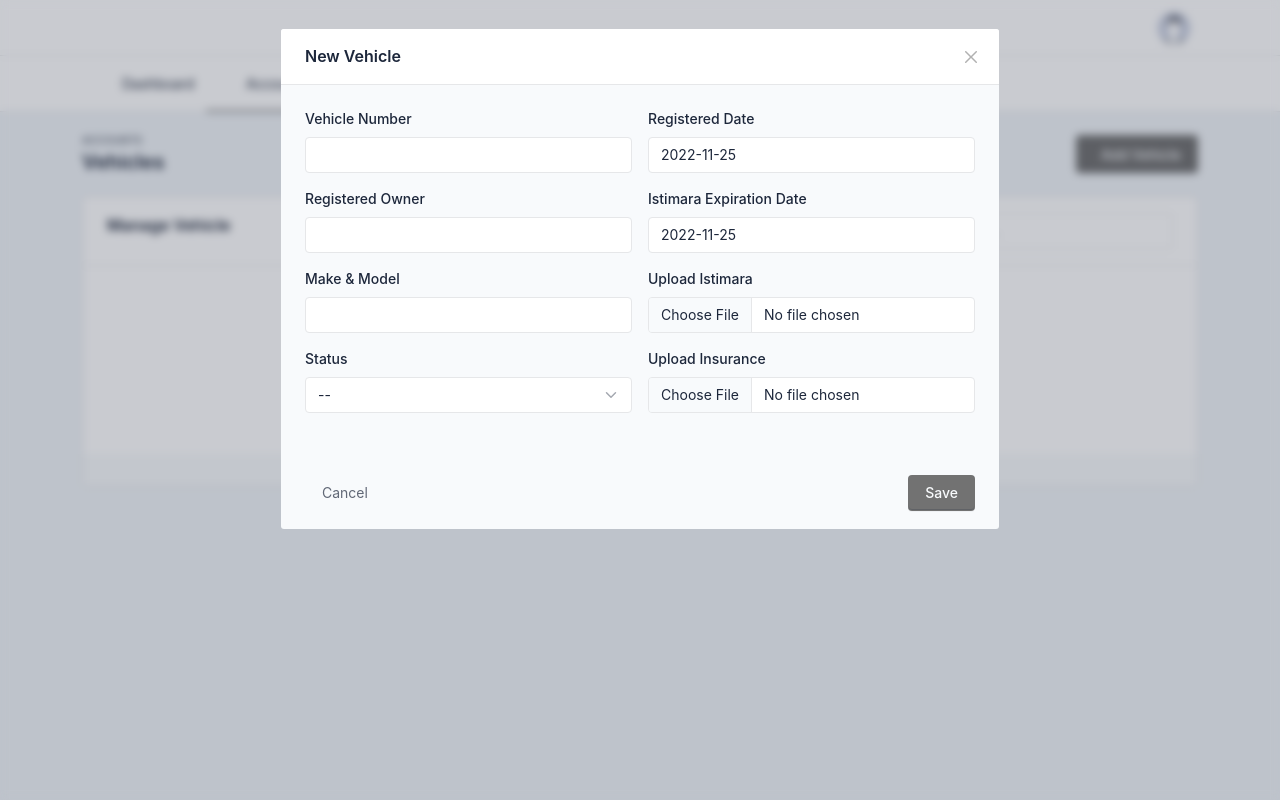
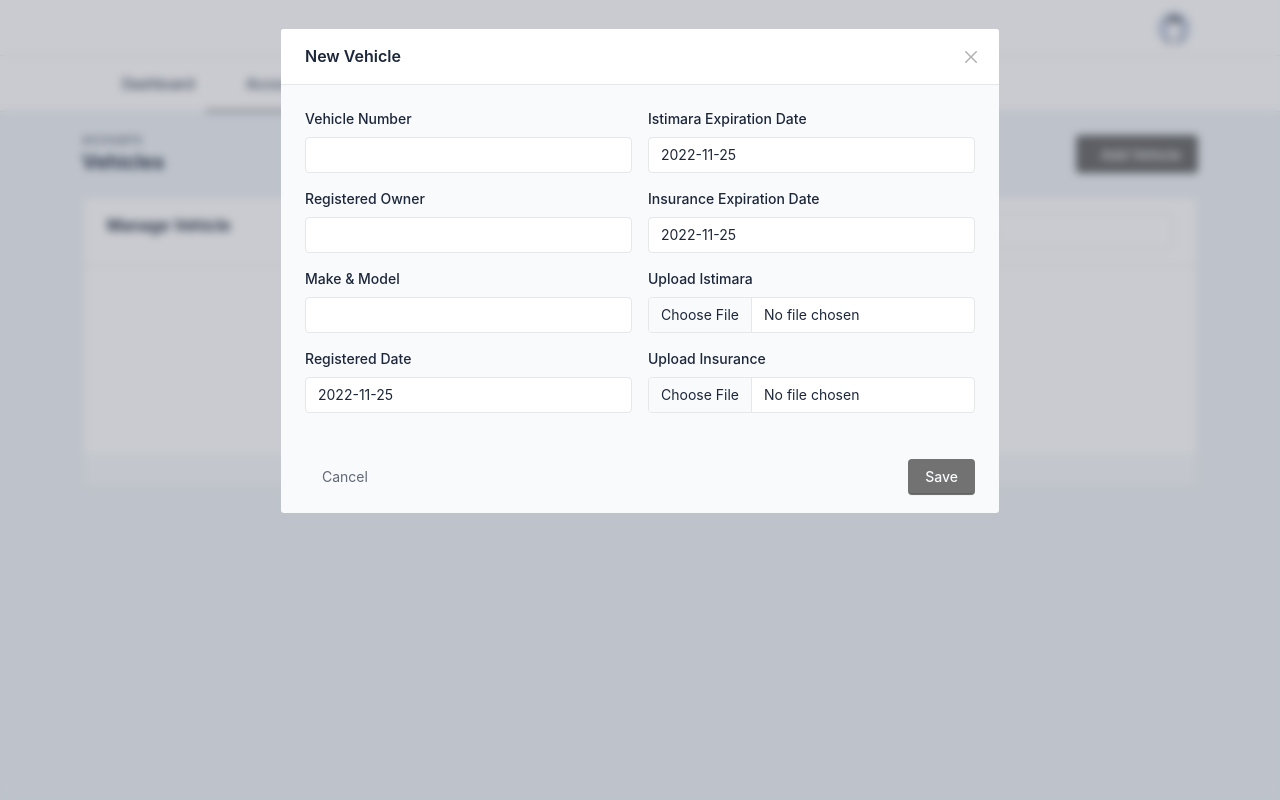
Before and after one commit to bherthchavez/akg-accounting, a Node server app: page /vehicle-list in a window 1280 px wide, after a click on "Add Vehicle". Run offline with Node 20, Linux system fonts and the light colour scheme; the visitor is signed in with stand-in values (Sample User, id 1); data that the repository does not hold is empty; some libraries are stand-ins or nearby versions; some web fonts are replaced.

Commit message:
adding insurance expiry

```diff
--- a/controllers/dashboard.controller.js
+++ b/controllers/dashboard.controller.js
@@ -55,6 +55,7 @@ module.exports = {
 
                       Notif.getINV((err, dataINV) => {
                         Notif.getVehicle((err, dataVehicle) => {
+                        Notif.getVehicleIn((err, dataVehicleIn) => {
                           Notif.getEmployee((err, dataEmployee) => {
 
                             let nav = {
@@ -62,6 +63,7 @@ module.exports = {
                               view: 2,
                               notif: {
                                 exIstimara: dataVehicle,
+                                exInsurance: dataVehicleIn,
                                 expenPending: dataINV,
                                 exQID: dataEmployee
                               }
@@ -76,6 +78,7 @@ module.exports = {
                               invItems: foundInv
                             })
 
+                          })
                           })
                         })
                       })
--- a/controllers/vehicle.controller.js
+++ b/controllers/vehicle.controller.js
@@ -18,10 +18,11 @@ module.exports = {
                 registered_date: req.body.regDate,
                 istimara_exdate: req.body.exDate,
                 istimara_file: req.files['istimaraFile'][0].filename,
+                insurance_exdate: req.body.exDateIn,
                 insurance_file: req.files['insuranceFile'][0].filename,
                 expenses: 0.0,
                 income: 0.0,
-                status: + req.body.status,
+                status: 1,
                 created_by: req.user.name,
             });
             newVehicle.save((err) => {
@@ -52,6 +53,7 @@ module.exports = {
 
                     Notif.getINV((err, dataINV) => {
                         Notif.getVehicle((err, dataVehicle) => {
+                        Notif.getVehicleIn((err, dataVehicleIn) => {
                             Notif.getEmployee((err, dataEmployee) => {
                                 let nav = {
                                     title: "Accounts",
@@ -59,6 +61,7 @@ module.exports = {
                                     view: 2,
                                     notif: {
                                         exIstimara: dataVehicle,
+                                        exInsurance: dataVehicleIn,
                                         expenPending: dataINV,
                                         exQID: dataEmployee
                                     }
@@ -71,6 +74,7 @@ module.exports = {
                                 })
 
                             });
+                        });
                         });
                     });
 
@@ -95,7 +99,7 @@ module.exports = {
                 registered_owner: req.body.regOwner,
                 registered_date: req.body.regDate,
                 istimara_exdate: req.body.exDate,
-                status: + req.body.status
+                insurance_exdate: req.body.exDateIn
             }, (err, result) => {
                 if (err) {
                     res.json({ message: err.message, type: 'danger' });
--- a/models/Vehicles.js
+++ b/models/Vehicles.js
@@ -26,6 +26,10 @@ const vehiclesSchema = new mongoose.Schema(
     istimara_file: {
         type:  String,
         required: true
+    },
+    insurance_exdate: {
+        type:  Date,
+        required: true,
     },
     insurance_file: {
         type:  String,
--- a/server.js
+++ b/server.js
@@ -47,7 +47,7 @@ app.use((req, res, next)=>{
 });
 
 app.use(express.static(path.join(__dirname, 'public')));
-app.use('/', express.static(path.join(__dirname, 'public')))
+// app.use('/', express.static(path.join(__dirname, 'public')))
 
 connectDB()
 
--- a/views/layout/header.ejs
+++ b/views/layout/header.ejs
@@ -86,9 +86,9 @@
                   <i class="ti ti-bell icon"></i>
 
                   <%if (nav.notif.expenPending.length && user.role === 1) {%>
-                    <span class="badge badge-pill bg-red"><%= nav.notif.expenPending.length + nav.notif.exIstimara.length + nav.notif.exQID.length %></span>
-                  <%}else if(nav.notif.exIstimara.length || nav.notif.exQID.length) {%>
-                    <span class="badge badge-pill bg-red"><%= nav.notif.exIstimara.length + nav.notif.exQID.length %></span>
+                    <span class="badge badge-pill bg-red"><%= nav.notif.expenPending.length + nav.notif.exIstimara.length + nav.notif.exInsurance.length + nav.notif.exQID.length %></span>
+                  <%}else if(nav.notif.exIstimara.length || nav.notif.exInsurance.length || nav.notif.exQID.length) {%>
+                    <span class="badge badge-pill bg-red"><%= nav.notif.exIstimara.length + nav.notif.exQID.length + nav.notif.exInsurance.length %></span>
                     <!-- <span class="badge badge-pill bg-red">6</span> -->
                     <%}%>
                 </a>
@@ -131,6 +131,27 @@
                             <a href="/vehicle-list" class="text-body d-block fw-bold">Vehicle Istimara Expired </a>
                             <div class="d-block text-muted text-truncate mt-n1 fs-h5">
                               Vehicle No: <strong><%=notif.vehicle_no%>, </strong> Expiry Date: <strong><%=(new Date(notif.istimara_exdate).toLocaleDateString("en-US", {year: 'numeric' , day: 'numeric' ,month: 'short' })) %></strong>
+                            </div>
+                          </div>
+                          <div class="col-auto">
+                            <!-- <a href="#" class="list-group-item-actions">View -->
+                            <!-- </a> -->
+                          </div>
+                        </div>
+                      </div>
+                      <% }) %>
+                      <%}%>
+
+                      <%if (nav.notif.exInsurance) {%>
+                        <% nav.notif.exInsurance.forEach(function(notif){ %>
+                      <div class="list-group-item">
+                        <div class="row align-items-center">
+                          <div class="col-auto"><span class="status-dot status-dot-animated bg-red d-block"></span>
+                          </div>
+                          <div class="col text-truncate">
+                            <a href="/vehicle-list" class="text-body d-block fw-bold">Vehicle Insurance Expired </a>
+                            <div class="d-block text-muted text-truncate mt-n1 fs-h5">
+                              Vehicle No: <strong><%=notif.vehicle_no%>, </strong> Expiry Date: <strong><%=(new Date(notif.insurance_exdate).toLocaleDateString("en-US", {year: 'numeric' , day: 'numeric' ,month: 'short' })) %></strong>
                             </div>
                           </div>
                           <div class="col-auto">
--- a/views/layout/modals.ejs
+++ b/views/layout/modals.ejs
@@ -464,6 +464,22 @@
 // @formatter:on
 $('#datepicker-istimara').val(new Date().toISOString().split('T')[0])
 </script>
+<script>
+  // @formatter:off
+  document.addEventListener("DOMContentLoaded", function () {
+    window.Litepicker && (new Litepicker({
+      element: document.getElementById('datepicker-insurance'),
+      buttonText: {
+        previousMonth: `<!-- Download SVG icon from http://tabler-icons.io/i/chevron-left -->
+<svg xmlns="http://www.w3.org/2000/svg" class="icon" width="24" height="24" viewBox="0 0 24 24" stroke-width="2" stroke="currentColor" fill="none" stroke-linecap="round" stroke-linejoin="round"><path stroke="none" d="M0 0h24v24H0z" fill="none"/><polyline points="15 6 9 12 15 18" /></svg>`,
+        nextMonth: `<!-- Download SVG icon from http://tabler-icons.io/i/chevron-right -->
+<svg xmlns="http://www.w3.org/2000/svg" class="icon" width="24" height="24" viewBox="0 0 24 24" stroke-width="2" stroke="currentColor" fill="none" stroke-linecap="round" stroke-linejoin="round"><path stroke="none" d="M0 0h24v24H0z" fill="none"/><polyline points="9 6 15 12 9 18" /></svg>`,
+      },
+    }));
+  });
+// @formatter:on
+$('#datepicker-insurance').val(new Date().toISOString().split('T')[0])
+</script>
 
 <script>
   // @formatter:off
--- a/views/vehicle.ejs
+++ b/views/vehicle.ejs
@@ -116,15 +116,13 @@
                                   </div>
                             </td>
                             <td>
-                              <div class="details-header"> Registered Owner</div>
-                              <div>
-                                <%=vehicle.registered_owner%>
-                              </div>
-
-
                               <div class="details-header"> Istimara Expiry Date <%- (new Date() >= vehicle.istimara_exdate) ? '<span class="badge bg-red-lt">Expired</span>' :'' %> </div>
                               <div class="<%- (new Date() >= vehicle.istimara_exdate) && 'text-red' %>">
                                 <%=((vehicle.istimara_exdate).toLocaleDateString("en-US", {year: 'numeric' , day: 'numeric' , month: 'long' })) %>
+                              </div>
+                              <div class="details-header"> Insurance Expiry Date <%- (new Date() >= vehicle.insurance_exdate) ? '<span class="badge bg-red-lt">Expired</span>' :'' %> </div>
+                              <div class="<%- (new Date() >= vehicle.insurance_exdate) && 'text-red' %>">
+                                <%=((vehicle.insurance_exdate).toLocaleDateString("en-US", {year: 'numeric' , day: 'numeric' , month: 'long' })) %>
                               </div>
                             </td>
                             <td>
@@ -234,6 +232,24 @@
                                             value="<%=vehicle.registered_date%>" required />
                                         </div>
                                         <div class="mb-3">
+
+                                          <label class="form-label">Istimara Expiration Date <%- (new Date() >= vehicle.istimara_exdate) ? '<span class="badge bg-red-lt fs-h6">Expired</span>' : '' %> </label>
+                                          <div class="input-icon mb-2">
+                                            <input type="date" name="exDate" class="form-control  <%- (new Date() >= vehicle.istimara_exdate) && 'is-invalid' %>"
+                                              placeholder="Select istimara expiration date"
+                                              value="<%= (vehicle.istimara_exdate).toISOString().slice(0, 10) %>" required />
+                                          </div>
+                                        </div>
+                                        <div class="mb-3">
+
+                                          <label class="form-label">Insurance Expiration Date <%- (new Date() >= vehicle.insurance_exdate) ? '<span class="badge bg-red-lt fs-h6">Expired</span>' : '' %> </label>
+                                          <div class="input-icon mb-2">
+                                            <input type="date" name="exDateIn" class="form-control  <%- (new Date() >= vehicle.insurance_exdate) && 'is-invalid' %>"
+                                              placeholder="Select istimara expiration date"
+                                              value="<%= (vehicle.insurance_exdate).toISOString().slice(0, 10) %>" required />
+                                          </div>
+                                        </div>
+                                        <!-- <div class="mb-3">
                                           <label class="form-label">Status</label>
                                         <select class="form-select" name="status" id="floatingSelect<%=vehicle._id%>"
                                           aria-label="Floating label select example">
@@ -242,18 +258,9 @@
                                           <option value="2" <%=vehicle.status===2 ? 'selected' : '' %>
                                             >Rented</option>
                                         </select>
-                                        </div>
+                                        </div> -->
                                       </div>
                                       <div class="col-lg-6">
-                                        <div class="mb-1">
-
-                                          <label class="form-label">Istimara Expiration Date <%- (new Date() >= vehicle.istimara_exdate) ? '<span class="badge bg-red-lt fs-h6">Expired</span>' : '' %> </label>
-                                          <div class="input-icon mb-2">
-                                            <input type="date" name="exDate" class="form-control  <%- (new Date() >= vehicle.istimara_exdate) && 'is-invalid' %>"
-                                              placeholder="Select istimara expiration date"
-                                              value="<%= (vehicle.istimara_exdate).toISOString().slice(0, 10) %>" required />
-                                          </div>
-                                        </div>
                                         <div class="modal-body">
                                         <div class="mb-3">
                                           <label class="form-label">Download Attachments </label>
@@ -340,20 +347,6 @@
                                   <label class="form-label">Make & Model</label>
                                   <input type="text" name="makeModel" class="form-control" required />
                                 </div>
-
-                                <div class="mb-4">
-                                  <label class="form-label">Status</label>
-                                  <select class="form-select" name="status" id="floatingSelect"
-                                    aria-label="Floating label select example" required>
-                                    <option>--</option>
-                                    <option value="1">Available</option>
-                                    <option value="2">Rented</option>
-                                  </select>
-                                </div>
-
-                              </div>
-
-                              <div class="col-lg-6">
                                 <div class="mb-3">
                                   <label class="form-label">Registered Date</label>
                                   <div class="input-icon mb-2">
@@ -364,11 +357,35 @@
                                     </span>
                                   </div>
                                 </div>
+
+                                <!-- <div class="mb-4">
+                                  <label class="form-label">Status</label>
+                                  <select class="form-select" name="status" id="floatingSelect"
+                                    aria-label="Floating label select example" required>
+                                    <option>--</option>
+                                    <option value="1">Available</option>
+                                    <option value="2">Rented</option>
+                                  </select>
+                                </div> -->
+
+                              </div>
+
+                              <div class="col-lg-6">
                                 <div class="mb-3">
                                   <label class="form-label">Istimara Expiration Date</label>
                                   <div class="input-icon mb-2">
                                     <input name="exDate" class="form-control "
                                       placeholder="Select istimara expiration date" id="datepicker-istimara" required />
+                                    <span class="input-icon-addon">
+                                      <i class="ti ti-calendar"></i>
+                                    </span>
+                                  </div>
+                                </div>
+                                <div class="mb-3">
+                                  <label class="form-label">Insurance Expiration Date</label>
+                                  <div class="input-icon mb-2">
+                                    <input name="exDateIn" class="form-control "
+                                      placeholder="Select istimara expiration date" id="datepicker-insurance" required />
                                     <span class="input-icon-addon">
                                       <i class="ti ti-calendar"></i>
                                     </span>
```
Also changed, not shown: middleware/notif.middleware.js (+9 -0 lines), 1 other file.
